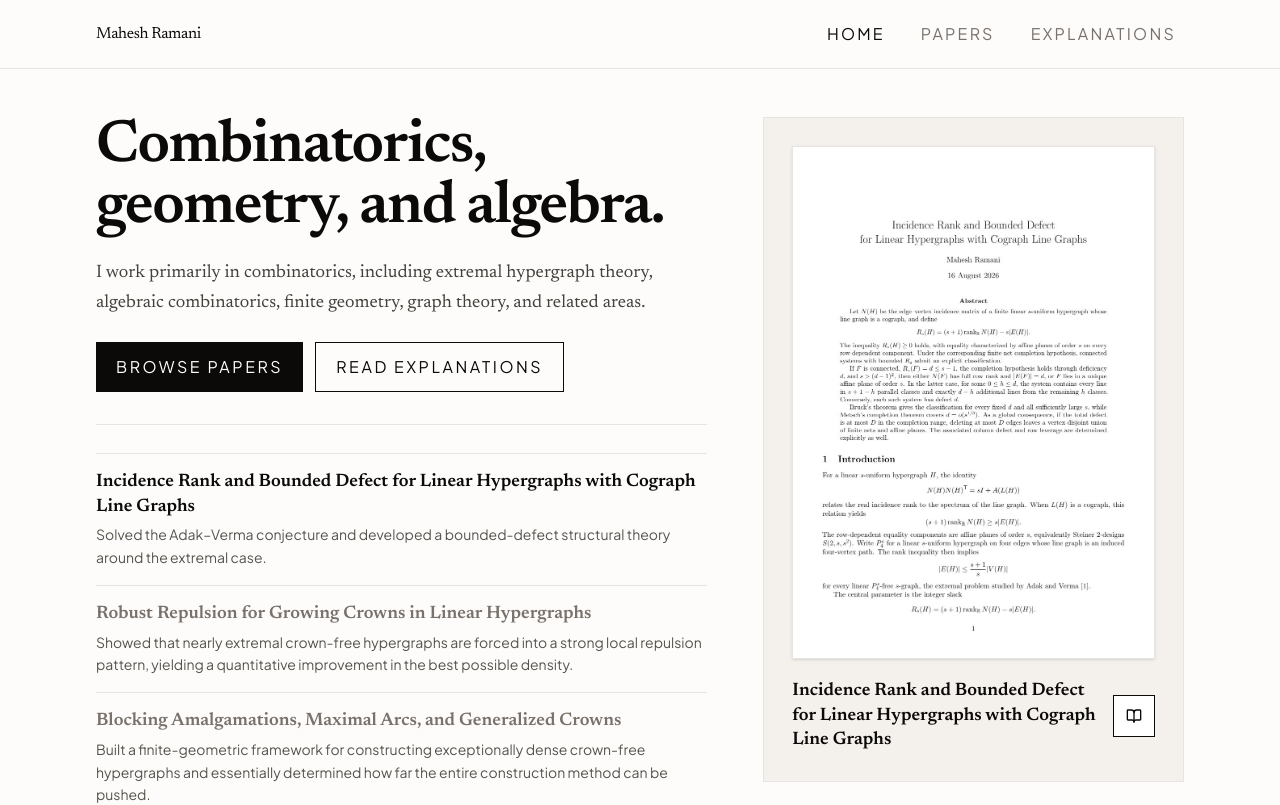
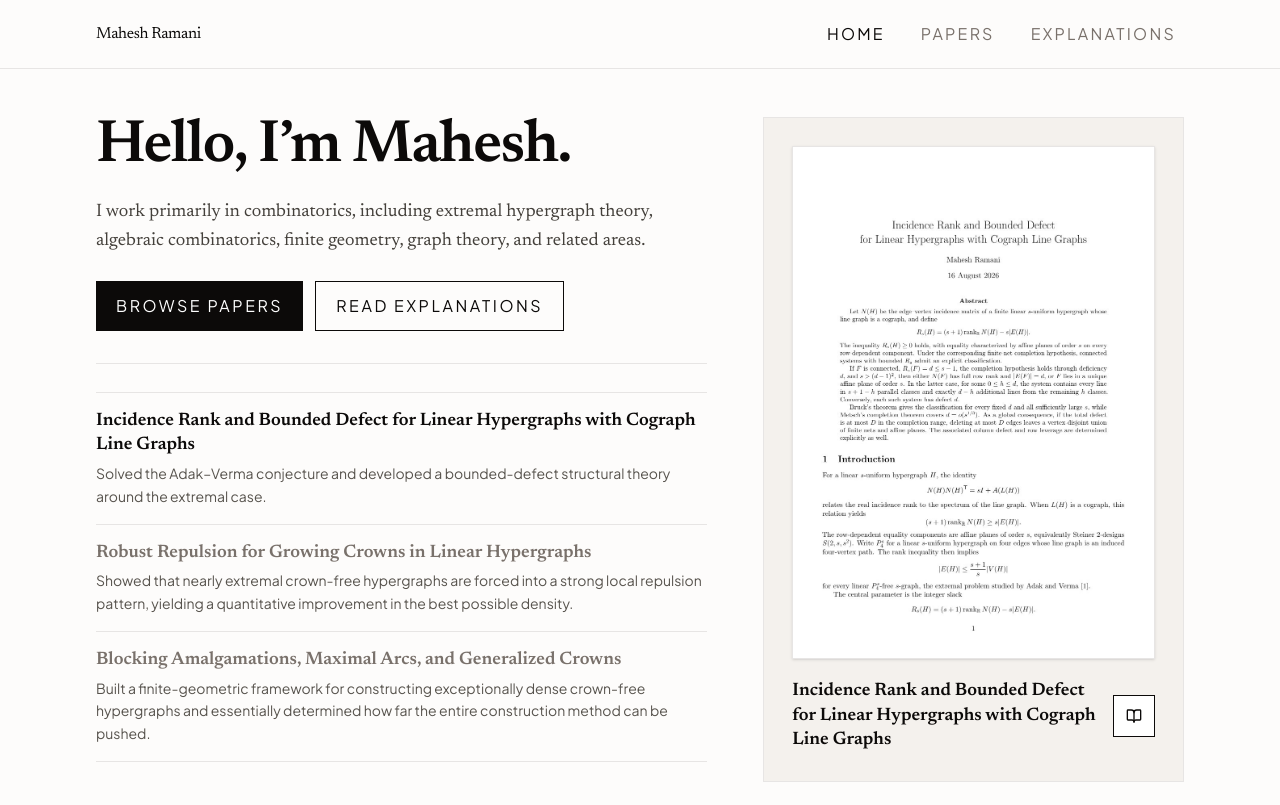
Before and after one commit to Mahesh-Ramani/research, a React (Vite) app: page / in a window 1280 px wide. Shown: the top 805 px of the page. Built offline with nearby package versions, Linux system fonts and the light colour scheme.

Commit message:
Update homepage headline

```diff
--- a/src/pages/HomePage.tsx
+++ b/src/pages/HomePage.tsx
@@ -20,7 +20,7 @@ export function HomePage({ setTab, onRead }: Props) {
         <div className="space-y-8 lg:col-span-7">
           <div className="space-y-5">
             <h1 className="max-w-3xl font-serif text-5xl font-semibold leading-[1.02] tracking-tight text-stone-950 sm:text-6xl">
-              Combinatorics, geometry, and algebra.
+              Hello, I’m Mahesh.
             </h1>
             <p className="max-w-2xl font-serif text-lg leading-relaxed text-stone-700">{SITE.intro}</p>
             <div className="flex flex-wrap gap-3 pt-1">
```
